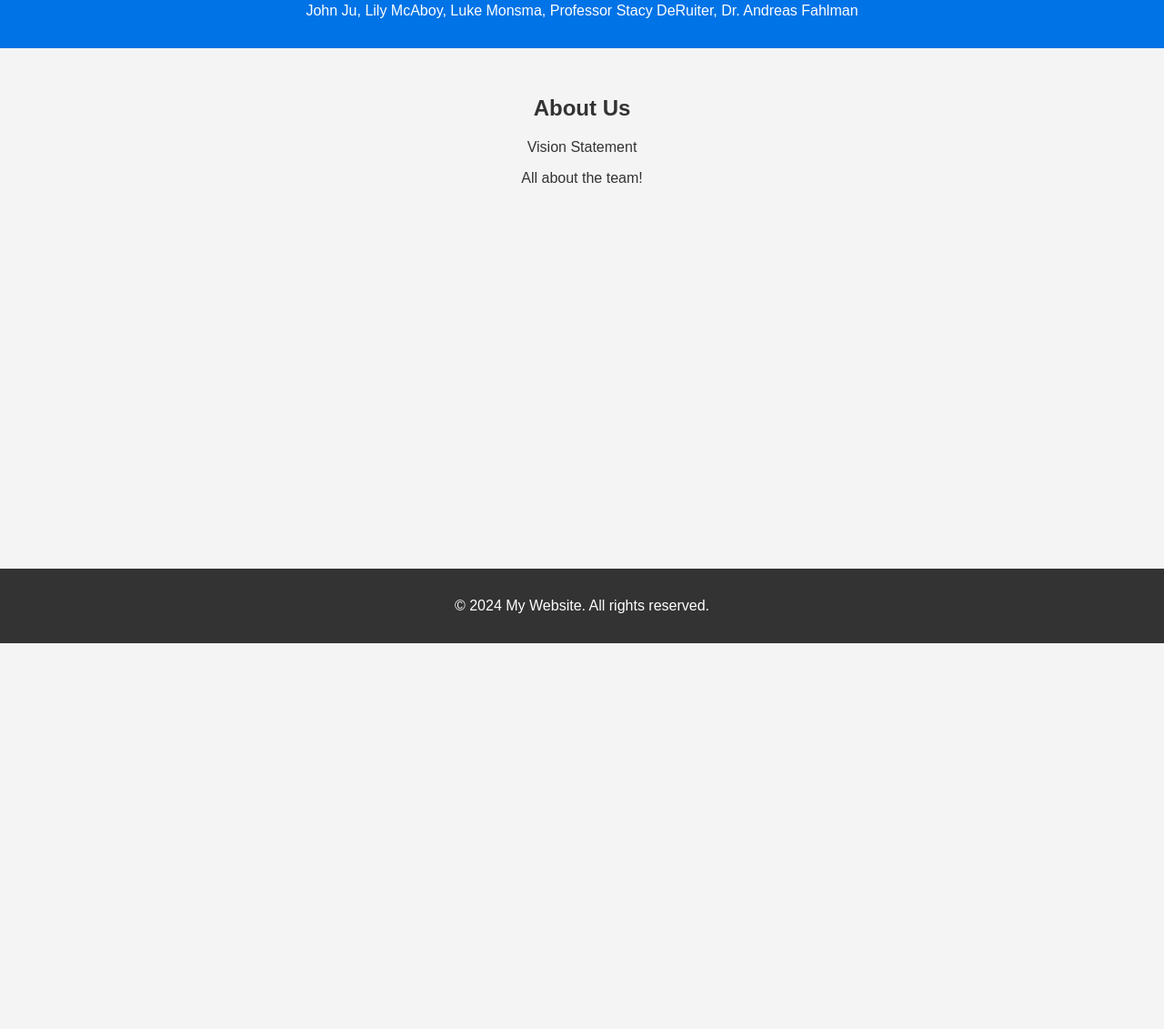
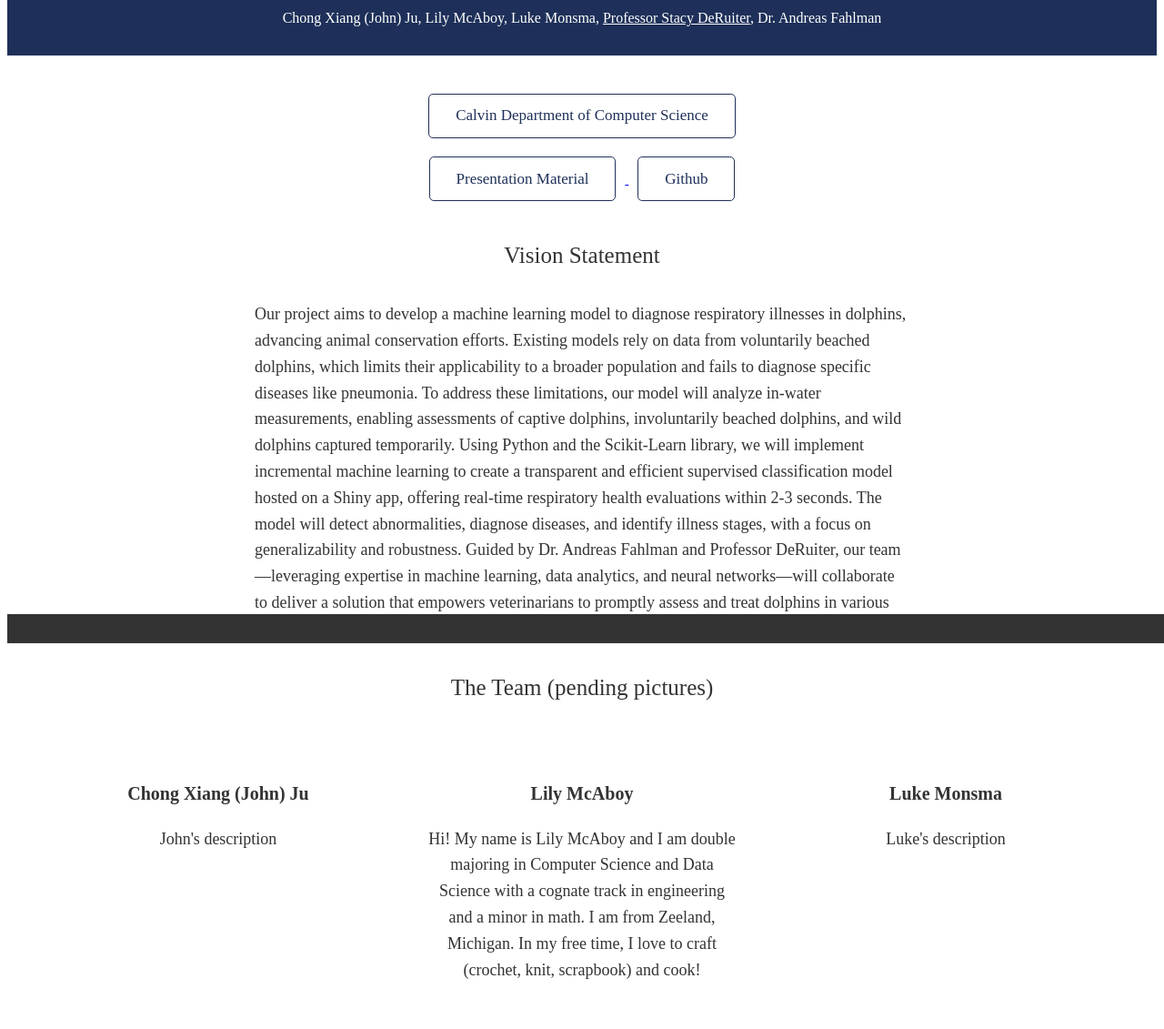
Before and after one commit to lvym5/lvym5.github.io, a plain HTML site: page index.html in a window 1280 px wide. Shown: the part 93-1224 px from the top of the page at 91% size. Before the commit the page ends 800 px from the top, so only its background shows below. Drawn offline with Linux system fonts and the light colour scheme.

Commit message:
Updated website

```diff
--- a/index.html
+++ b/index.html
@@ -4,61 +4,49 @@
     <meta charset="UTF-8">
     <meta name="viewport" content="width=device-width, initial-scale=1.0">
     <title>My Website</title>
-    <style>
-        body {
-            font-family: Arial, sans-serif;
-            margin: 0;
-            padding: 0;
-            background-color: #f4f4f4;
-            color: #333;
-        }
-        header {
-            background-color: #0073e6;
-            color: white;
-            padding: 1em 0;
-            text-align: center;
-        }
-        nav {
-            display: flex;
-            justify-content: center;
-            background-color: #005bb5;
-            padding: 0.5em;
-        }
-        nav a {
-            color: white;
-            text-decoration: none;
-            margin: 0 1em;
-        }
-        nav a:hover {
-            text-decoration: underline;
-        }
-        main {
-            padding: 2em;
-            text-align: center;
-        }
-        footer {
-            background-color: #333;
-            color: white;
-            text-align: center;
-            padding: 1em 0;
-            position: fixed;
-            bottom: 0;
-            width: 100%;
-        }
-    </style>
+    <link rel="stylesheet" href="styles.css">
 </head>
 <body>
     <header>
         <h1>Dolphin Data Analysis: A Predictive Approach</h1>
-        <p>John Ju, Lily McAboy, Luke Monsma, Professor Stacy DeRuiter, Dr. Andreas Fahlman</p>
+        <p>Chong Xiang (John) Ju, Lily McAboy, Luke Monsma, <a href="https://calvin.edu/people/stacy-l-de-ruiter" target="_blank" style = "color: white;" >Professor Stacy DeRuiter</a>, Dr. Andreas Fahlman</p>
     </header>
     <main>
-        <h2>About Us</h2>
-        <p>Vision Statement</p>
-        <p>All about the team!</p>
+        <div>
+            <a href="https://calvin.edu/academics/school-stem/computer-science" target="_blank">
+            <button class="button">Calvin Department of Computer Science</button>
+            </a>
+        </div>
+            <a href="https://docs.google.com/presentation/d/1R4-URmp3HJuJfoPHdyX4OhPIZLqz0IPR8HferUhu2hI/edit#slide=id.g315c230cd17_0_0" target="_blank">
+            <button class="button">Presentation Material</button>
+            </a>
+            <a href="https://github.com/lvym5/DATA396-Dolphin-Data-Analysis" target="_blank">
+            <button class = "button">Github</button>
+            </a>
+        </div>
+        <p class ="headerstyle">Vision Statement</p>
+        <div class="container">
+            <p class="paragraphs">
+                Our project aims to develop a machine learning model to diagnose respiratory illnesses in dolphins, advancing animal conservation efforts. Existing models rely on data from voluntarily beached dolphins, which limits their applicability to a broader population and fails to diagnose specific diseases like pneumonia. To address these limitations, our model will analyze in-water measurements, enabling assessments of captive dolphins, involuntarily beached dolphins, and wild dolphins captured temporarily. Using Python and the Scikit-Learn library, we will implement incremental machine learning to create a transparent and efficient supervised classification model hosted on a Shiny app, offering real-time respiratory health evaluations within 2-3 seconds. The model will detect abnormalities, diagnose diseases, and identify illness stages, with a focus on generalizability and robustness. Guided by Dr. Andreas Fahlman and Professor DeRuiter, our team—leveraging expertise in machine learning, data analytics, and neural networks—will collaborate to deliver a solution that empowers veterinarians to promptly assess and treat dolphins in various environments.
+            </p>
+        </div>
+        <p class ="headerstyle">The Team (pending pictures)</p>
+        <div class="teambox">
+            <div class="box">
+                <p class = "names">Chong Xiang (John) Ju</p>
+                <p class = "paragraphs">John's description</p>
+            </div>
+            <div class="box">
+               <p class = "names">Lily McAboy</p>
+               <p class = "paragraphs">Hi! My name is Lily McAboy and I am double majoring in Computer Science and Data Science with a cognate track in engineering and a minor in math. I am from Zeeland, Michigan. In my free time, I love to craft (crochet, knit, scrapbook) and cook! </p>
+            </div>
+            <div class="box">
+                <p class="names">Luke Monsma</p>
+                <p class = "paragraphs">Luke's description</p>
+            </div>
+        </div>
     </main>
     <footer>
-        <p>&copy; 2024 My Website. All rights reserved.</p>
     </footer>
 </body>
 </html>
--- /dev/null
+++ b/styles.css
@@ -0,0 +1,134 @@
+
+body {
+    font-family: ''Trebuchet MS', 'Lucida Sans Unicode', 'Lucida Grande', 'Lucida Sans', Arial, sans-serif;'
+}
+header {
+    background-color: #1E3059;
+    color: white;
+    padding: 1em 0;
+    text-align: center;
+}
+nav {
+    display: flex;
+    justify-content: center;
+    background-color: #1E3059;
+    padding: 0.5em;
+}
+nav a {
+    color: white;
+    text-decoration: none;
+    margin: 0 1em;
+}
+nav a:hover {
+    text-decoration: underline;
+}
+main {
+    padding: 2em;
+    text-align: center;
+}
+footer {
+    background-color: #333;
+    color: white;
+    text-align: center;
+    padding: 1em 0;
+    position: fixed;
+    bottom: 0;
+    width: 100%;
+}
+link {
+    color: white;
+}
+.paragraphs {
+    font-size: 18px;
+    line-height: 1.6;
+    color: #333;
+}
+
+.headerstyle {
+    font-size: 25px;
+    line-height: 2;
+    color: #333;
+}
+
+.container {
+    width: 60%; /* This sets the width to the middle third of the page */
+    margin: 0 auto; /* Centers the container horizontally */
+    text-align: left; /* Centers text inside the container */
+}
+
+/* From Uiverse.io by nikk7007 */
+.button {
+    --color: #1E3059;
+    padding: 0.8em 1.7em;
+    background-color: transparent;
+    border-radius: .3em;
+    position: relative;
+    overflow: hidden;
+    cursor: pointer;
+    transition: .5s;
+    font-weight: 400;
+    font-size: 17px;
+    border: 1px solid;
+    font-family: inherit;
+    color: var(--color);
+    z-index: 1;
+    margin-top: 10px;
+    margin-bottom: 10px;
+    margin-right: 10px;
+    margin-left: 10px;
+   }
+
+   .button::before, .button::after {
+    content: '';
+    display: block;
+    width: 50px;
+    height: 50px;
+    transform: translate(-50%, -50%);
+    position: absolute;
+    border-radius: 50%;
+    z-index: -1;
+    background-color: var(--color);
+    transition: 0.5s ease;
+   }
+
+   .button::before {
+    top: -1em;
+    left: -1em;
+   }
+
+   .button::after {
+    left: calc(100% + 1em);
+    top: calc(100% + 1em);
+   }
+
+   .button:hover::before, .button:hover::after {
+    height: 410px;
+    width: 410px;
+   }
+
+   .button:hover {
+    color: white;
+   }
+
+   .button:active {
+    filter: brightness(.8);
+   }
+
+    .teambox {
+    display: flex;        /* Use flexbox */
+    justify-content: space-between; /* Optional, to add space between the containers */
+}
+
+.box {
+    flex: 1;              /* Each box takes equal width */
+    margin: 10px;         /* Optional margin between the boxes */
+    padding: 20px;        /* Optional padding inside the boxes */
+    text-align: center;   /* Center the text inside each box */
+}
+
+.names {
+    font-size: 20px;
+    line-height: 1.6;
+    color: #333;
+    font-weight: bold;
+}
```
Also changed, not shown: 1 other file.
